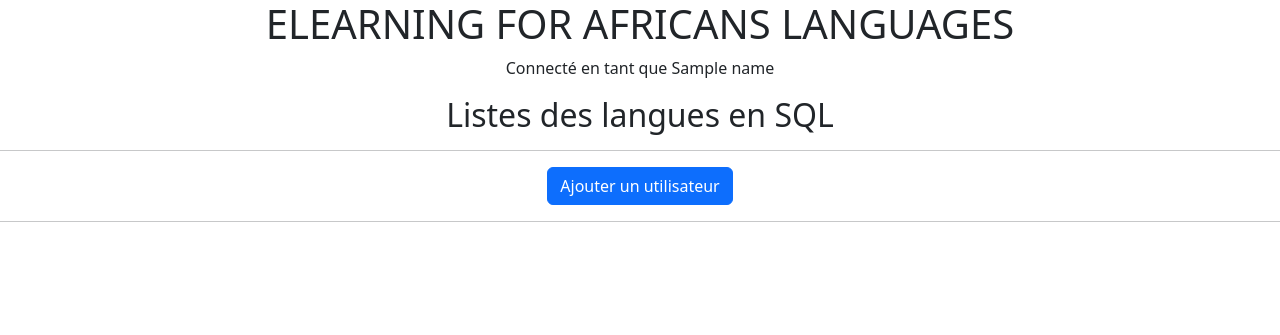
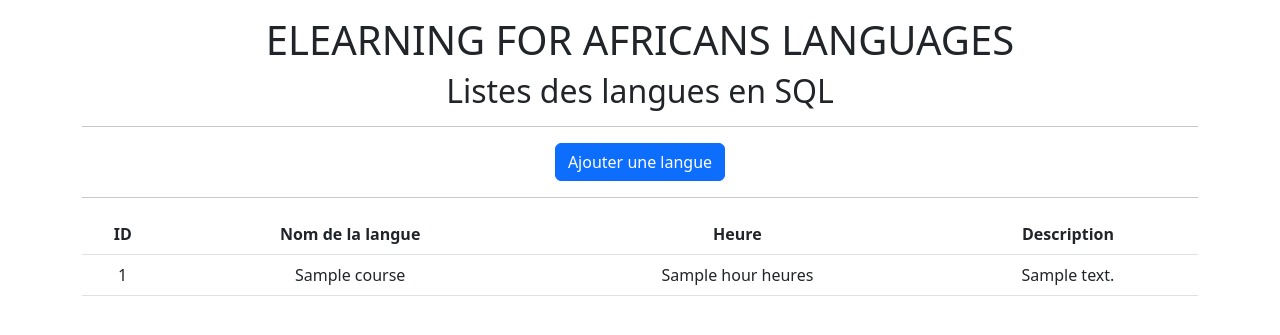
Before and after one commit to yopa-ktc/Sympfony-elearning, a Symfony app: template templates/index.html.twig in a window 1280 px wide. Shown: the top 335 px of the page. Run offline with Twig, Linux system fonts and the light colour scheme; the template is opened without the code that fills it: most values are stand-ins (such as "Sample title", 1, 10 or a date in 2020); form fields are guessed from the names that the template uses; some libraries are stand-ins or nearby versions.

Commit message:
ajout du module d'ajout de langues, ajout de bootstrap, ajout du module d'email

```diff
--- a/templates/index.html.twig
+++ b/templates/index.html.twig
@@ -1,42 +1,52 @@
 {% extends 'base.html.twig' %}
 {% block title %} recevoir mon mail {% endblock %}
 {% block body %}
-    <div class="" align="center">
+    <div class="mt-3 container text-center">
         <h1>ELEARNING FOR AFRICANS LANGUAGES</h1>
-        <p>Connecté en tant que {{name}}</p>
         <h2>Listes des langues en SQL</h2>
         <hr>
-        <button class="btn btn-primary" data-bs-toggle="modal" data-bs-target="#createModal">Ajouter un utilisateur</button>
+        <button class="btn btn-primary" data-bs-toggle="modal" data-bs-target="#createModal">Ajouter une langue</button>
         <hr>
-        <table>
-            <th></th>
-            <tr>
-                <td></td>
-                <td></td>
-            </tr>
+        <table class="table">
+            <thead>
+                <th>ID</th>
+                <th>Nom de la langue</th>
+                <th>Heure</th>
+                <th>Description</th>
+            </thead>
+            <tbody>
+                {% for course in allCourses %}
+                <tr>
+                    <td>{{ course.id }}</td>
+                    <td>{{ course.name }}</td>
+                    <td>{{ course.hour }} heures</td>
+                    <td>{{ course.description }}</td>
+                </tr>
+            {% endfor %}
+            </tbody>
         </table>
+
+
 
         <!-- Modal for Users-->
         <div class="modal fade" id="createModal" tabindex="-1" aria-labelledby="exampleModalLabel" aria-hidden="true">
             <div class="modal-dialog">
-                <form method="POST" id="userForm">
+
+                {{ form_start(languageForm, { 'action': path('post-language') }) }}
                     <div class="modal-content">
                     <div class="modal-header">
-                        <h1 class="modal-title fs-5" id="exampleModalLabel">Créer un utilisateur</h1>
+                        <h1 class="modal-title fs-5" id="exampleModalLabel">Ajouter une langue</h1>
                         <button type="button" class="btn-close" data-bs-dismiss="modal" aria-label="Close"></button>
                     </div>
                     <div class="modal-body">
                             <div class="form-floating mb-3">
-                                <input type="text" class="form-control" name="nom" id="floatingNom" placeholder="njeunga" required>
-                                <label for="floatingNom">Nom</label>
+                                {{ form_row(languageForm.name) }}
                             </div>
                             <div class="form-floating mb-3">
-                                <input type="email" class="form-control" name="email" id="floatingMail" placeholder="name@example.com" required>
-                                <label for="floatingMail">Mail</label>
+                                {{ form_row(languageForm.description) }}
                             </div>
                             <div class="form-floating">
-                                <input type="password" class="form-control" name="password" id="floatingPassword" placeholder="Password" required>
-                                <label for="floatingPassword">Password</label>
+                                {{ form_row(languageForm.hour) }}
                             </div>
                     </div>
                     <div class="modal-footer">
@@ -44,7 +54,8 @@
                         <button type="submit" class="btn btn-primary">Save changes</button>
                     </div>
                     </div>
-                </form>
+                {{ form_end(languageForm) }}
+
             </div>
         </div>
     </div>
```
Also changed, not shown: src/Controller/CourseController.php (+29 -2 lines), src/Form/LanguageFormType.php (added, +27 -0 lines), config/routes.yaml (line endings or trailing spaces).
